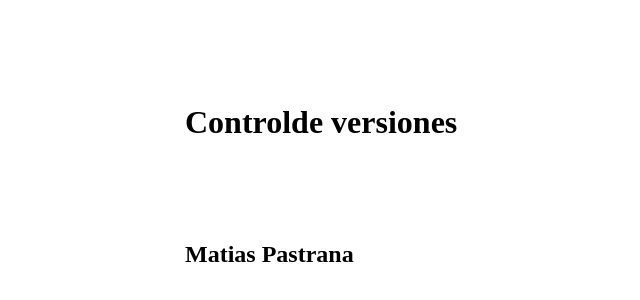
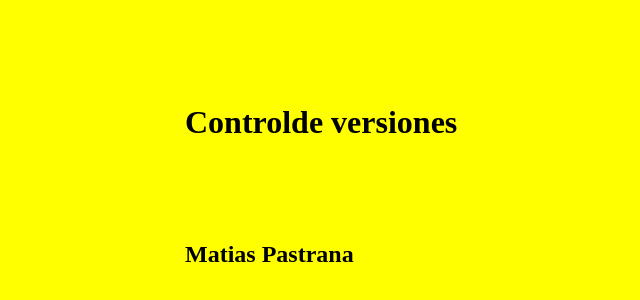
Before and after one commit to canndec/TP_SO_i4_Equipo106, a plain HTML site: page index.html in a window 1280 px wide. Shown: the part 96-396 px from the top of the page, without its empty margins (115-755 px from the left). Drawn offline with Linux system fonts and the light colour scheme.

Commit message:
Alfa 13 arreglo

```diff
--- a/estilos.css
+++ b/estilos.css
@@ -2,10 +2,6 @@
     margin:100px;
     }
     body {
-<<<<<<<<< Temporary merge branch 1
     background: yellow;
-=========
-    background:skyblue;
-    <h2>Nombre Apellido</h2>
->>>>>>>>> Temporary merge branch 2
+
     }
```
